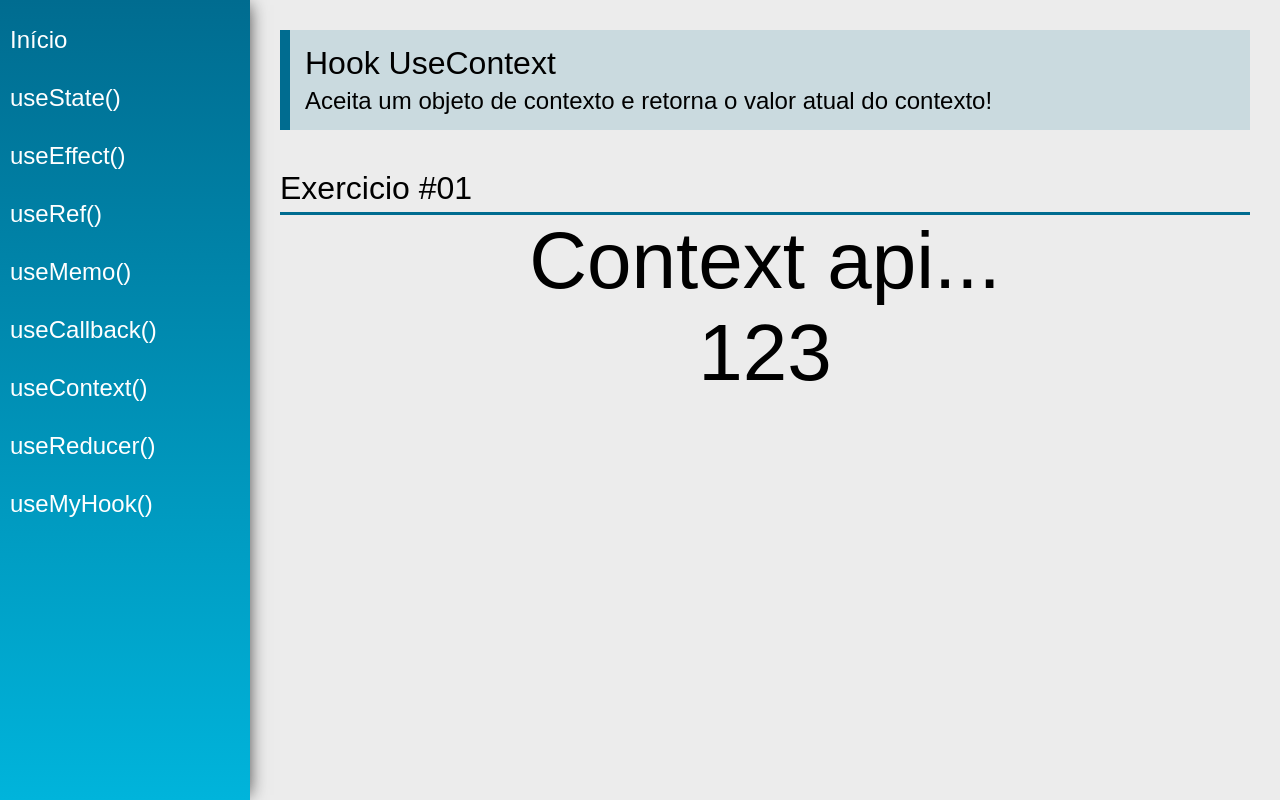
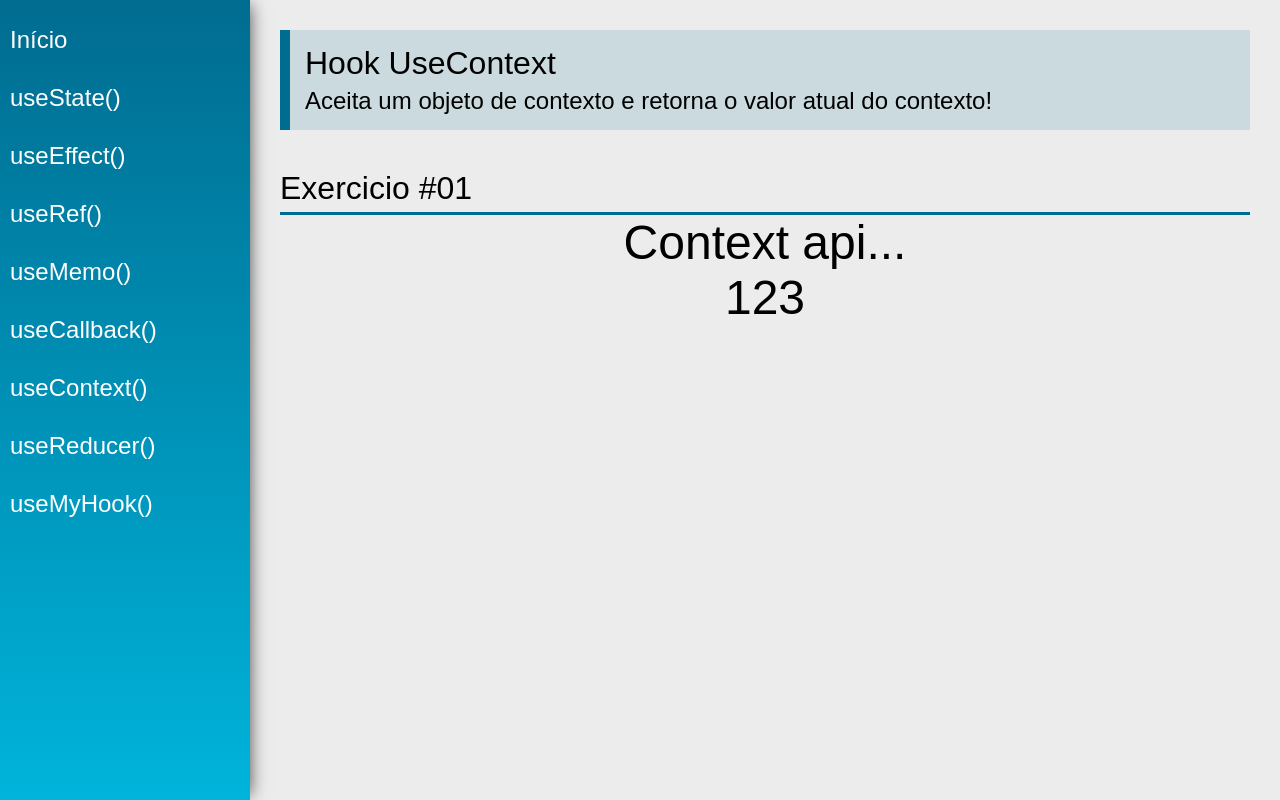
Before and after one commit to devMatheus-Cunha/react-hooks-study, a React (Create React App) app: page /useContext in a window 1280 px wide. Built offline with nearby package versions, Linux system fonts and the light colour scheme.

Commit message:
fix: style class text

```diff
--- a/src/index.scss
+++ b/src/index.scss
@@ -5,7 +5,7 @@ body {
 
 .text {
     font-weight: 300;
-    font-size: 5rem;
+    font-size: 3rem;
 }
 
 .red {
```
